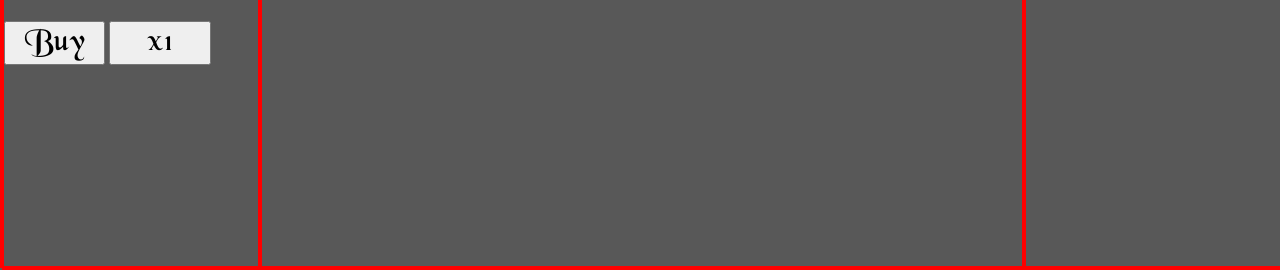
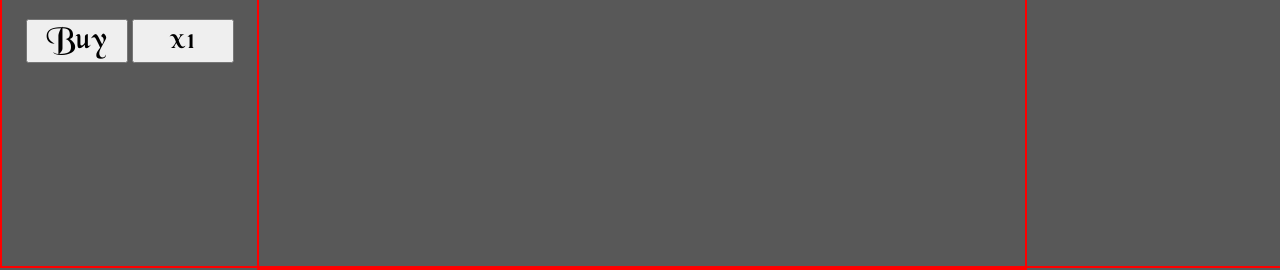
Before and after one commit to AsuraAkuma/Ehacks2024, a plain HTML site: page Frontend/Stocks.html in a window 1280 px wide. Shown: the part 536-806 px from the top of the page. Drawn offline with Linux system fonts and the light colour scheme.

Commit message:
Centered Text

```diff
--- a/Frontend/css/stocks_stylesheet.css
+++ b/Frontend/css/stocks_stylesheet.css
@@ -34,7 +34,7 @@ canvas {
     position: relative;
     width: 20%;
     height: 100%;
-    border: 2px solid red;
+    text-align: center;
 }
 
 .sideMenu-list {
```
